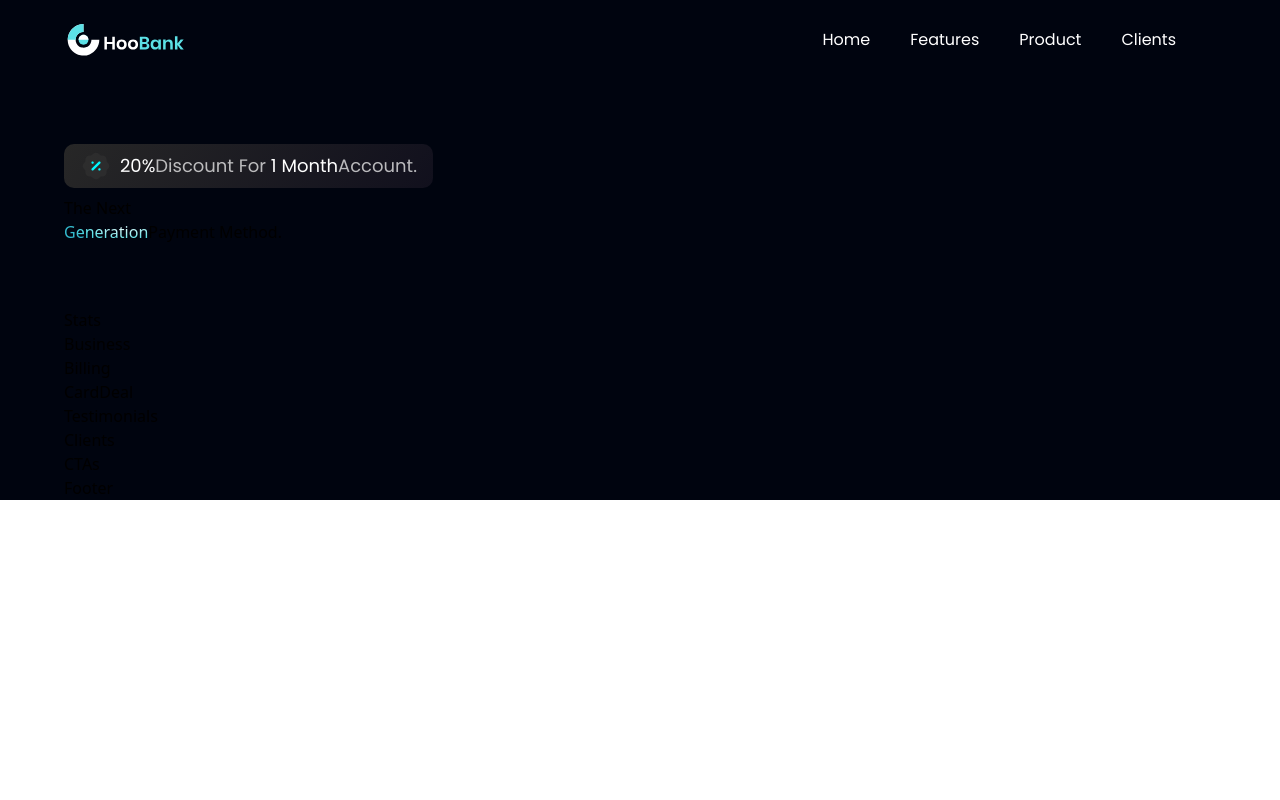
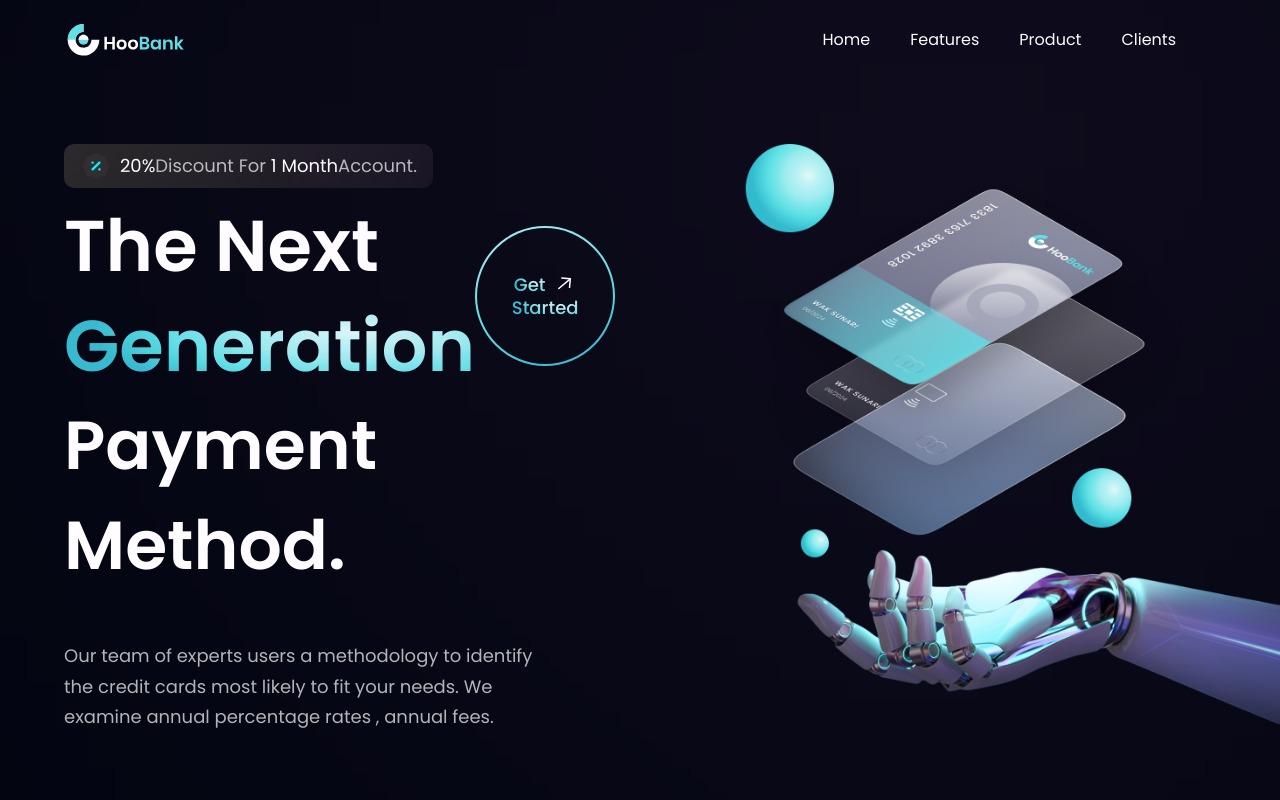
Before and after one commit to Sharmin64/banking-modern-app, a React (Vite) app in the folder banking_modern_app/: page / in a window 1280 px wide. Shown: the top 800 px of the page. Built offline with nearby package versions, Linux system fonts and the light colour scheme.

Commit message:
hero section update

```diff
--- a/banking_modern_app/src/components/GetStarted.jsx
+++ b/banking_modern_app/src/components/GetStarted.jsx
@@ -1,7 +1,29 @@
 import React from "react";
+import styles from "../styles";
+import { arrowUp } from "../assets";
 
-const GetStarted = () => {
-  return <div>GetStarted</div>;
-};
+const GetStarted = () => (
+  <div
+    className={`${styles.flexCenter} w-[140px] h-[140px] rounded-full bg-blue-gradient p-[2px] cursor-pointer`}
+  >
+    <div
+      className={`${styles.flexCenter} flex-col bg-primary w-[100%] h-[100%] rounded-full`}
+    >
+      <div className={`${styles.flexStart} flex-row`}>
+        <p className="font-poppins font-medium text-[18px] leading-[23px] mr-2">
+          <span className="text-gradient">Get</span>
+        </p>
+        <img
+          src={arrowUp}
+          alt="arrow"
+          className="w-[23px] h-23px] object-contain"
+        />
+      </div>
+      <p className="font-poppins font-medium text-[18px] leading-[23px]">
+        <span className="text-gradient">Started</span>
+      </p>
+    </div>
+  </div>
+);
 
 export default GetStarted;
--- a/banking_modern_app/src/components/Hero.jsx
+++ b/banking_modern_app/src/components/Hero.jsx
@@ -1,5 +1,6 @@
 import styles from "../styles";
 import { discount, robot } from "../assets";
+import GetStarted from "./GetStarted";
 
 const Hero = () => (
   <section id="home" className={`flex md:flex-row flex-col ${styles.paddingY}`}>
@@ -16,12 +17,32 @@
         </p>
       </div>
       <div className="flex flex-row justify-between items-center w-full">
-        <h1>
-          The Next <br className="sm:block hidden" />
+        <h1 className="flex-1 font-poppins font-semibold ss:text-[72px] text-[52px] text-white ss:leading-[100px] leading-[75px]">
+          The Next
+          <br className="sm:block hidden" />
           <span className="text-gradient">Generation</span>
-          Payment Method.
         </h1>
+        <div className="ss:flex hidden md:mr-4 mr-0">
+          <GetStarted />
+        </div>
       </div>
+      <h1 className="flex-1 font-poppins font-semibold ss:text-[68px] text-[52px] text-white ss:leading-[100px] leading-[75px] w-full">
+        Payment Method.
+      </h1>
+      <p className={`${styles.paragraph} max-w-[470px] mt-5`}>
+        Our team of experts users a methodology to identify the credit cards
+        most likely to fit your needs. We examine annual percentage rates ,
+        annual fees.
+      </p>
+    </div>
+
+    <div>
+      <img
+        src={robot}
+        alt="billing"
+        className="w-[100%] h-[100%} relative z-[5]"
+      />
+      <div className="absolute z-[0] w-[40%] h-[35%] top-0 pink__gradient" />
     </div>
   </section>
 );
```
